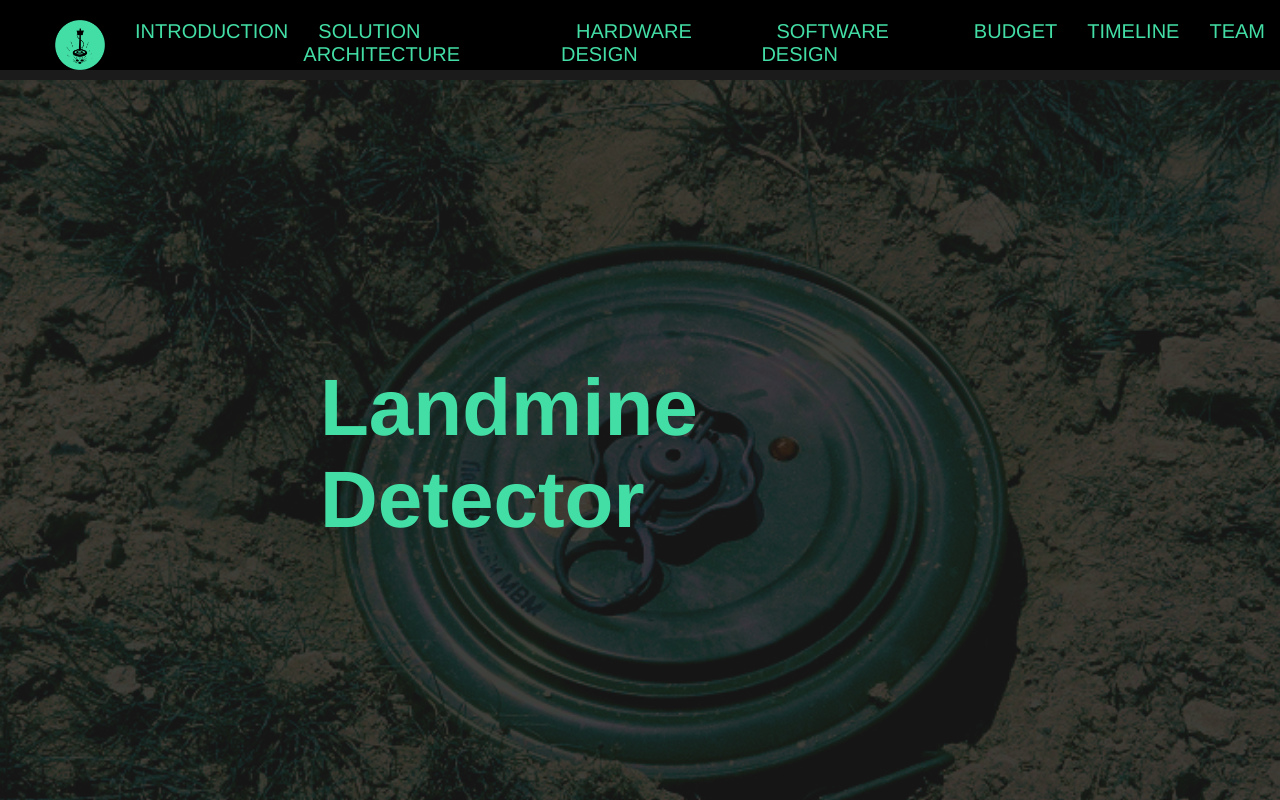
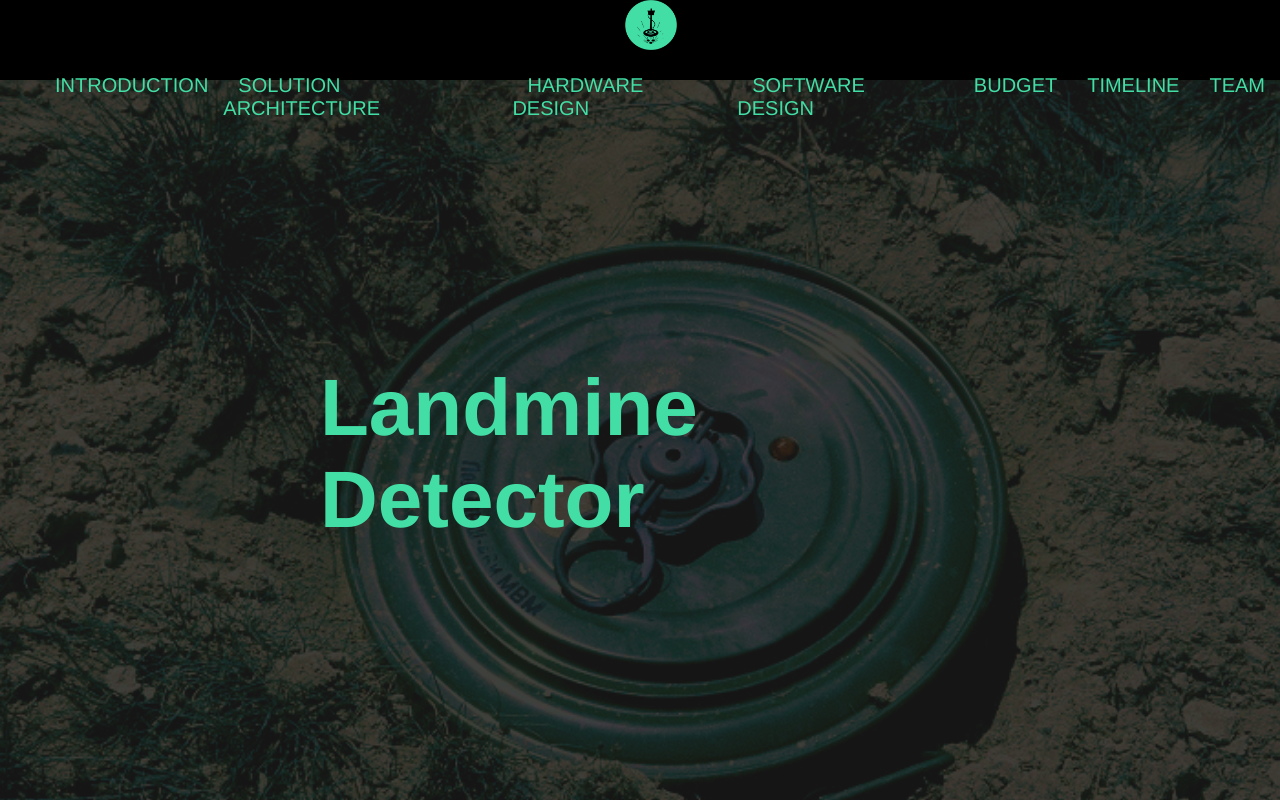
Before and after one commit to cepdnaclk/e17-3yp-Landmine-Detector, a React (Create React App) app in the folder website/: page / in a window 1280 px wide. Shown: the top 800 px of the page. Built offline with nearby package versions, Linux system fonts and the light colour scheme.

Commit message:
small_web_update

```diff
--- a/website/src/components/Navbar.js
+++ b/website/src/components/Navbar.js
@@ -15,8 +15,8 @@ function Navbar() {
         <div className='navbar-body'>
 
         <div className='navbar'>
+        <li><a href='#home'><img alt="" src={process.env.PUBLIC_URL + '/png/logo.png'} height="50" marginTop='0' /></a></li>
             <ul className='nav'>
-                <li><a href='#home'><img alt="" src={process.env.PUBLIC_URL + '/png/logo.png'} width="50" height="50"  /></a></li>
                 {/* <li><a href='#home'>Home</a></li> */}
                 <li><a href='#intro'>Introduction</a></li>
                 <li><a href='#ha'>Solution Architecture</a></li>
--- a/website/src/components/navbar-styles.css
+++ b/website/src/components/navbar-styles.css
@@ -15,12 +15,13 @@
   flex-wrap: wrap;
   background-color: black;
   width: 100%;
-  height: 70px;
+  height: 80px;
   z-index: 1;
   top:0;
 }
 
 .nav {
+  padding-top: 0px;
   display: flex;
   justify-content: right;
   list-style: none;
```
